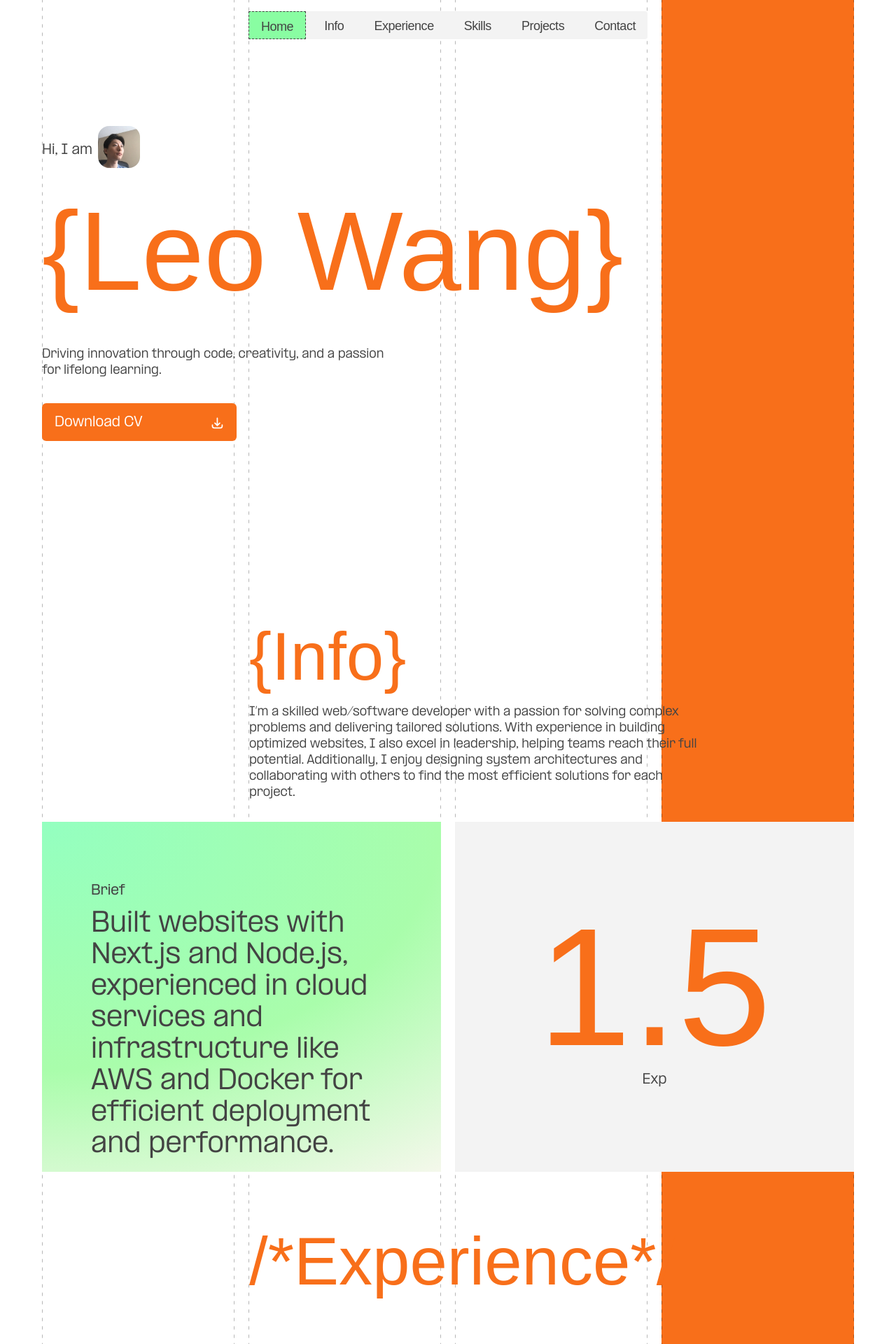
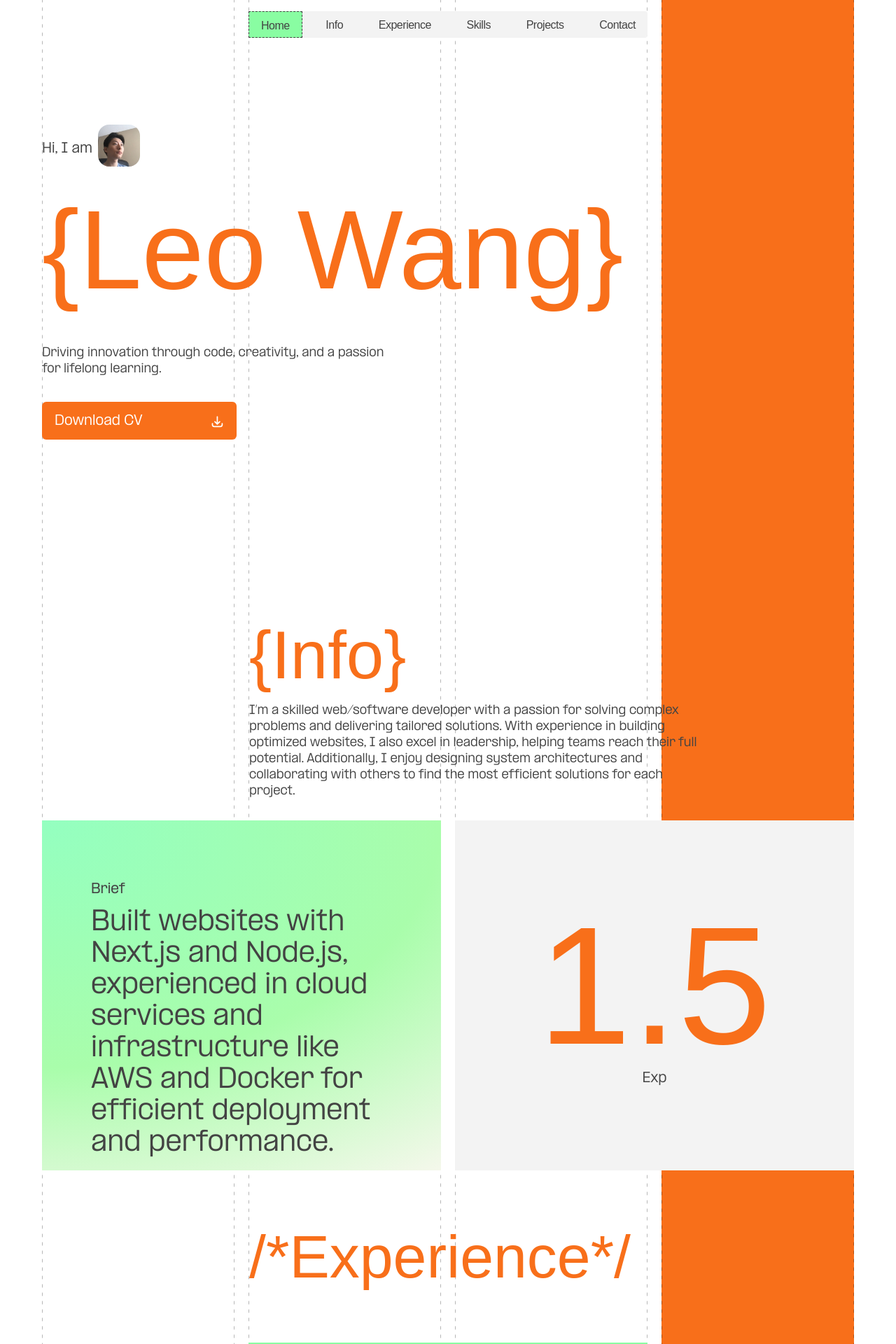
Before and after one commit to CxLeo/lw-p, a Next.js app: page / in a window 1280 px wide. Shown: the top 1920 px of the page at 70% size. Built offline with nearby package versions, Linux system fonts and the light colour scheme; a web font is replaced by a local one.

Commit message:
fixed some styling issue

```diff
--- a/app/page.tsx
+++ b/app/page.tsx
@@ -24,7 +24,7 @@ export default function Home() {
       }
 
       if (contentRef.current) {
-        setContentHeight(contentRef.current.offsetHeight+contentRef.current.offsetTop); // Get the height of the content div
+        setContentHeight(contentRef.current.offsetHeight+contentRef.current.offsetTop+20); // Get the height of the content div
       }
     };
 
--- a/components/Experience.tsx
+++ b/components/Experience.tsx
@@ -43,7 +43,7 @@ function Experience({ width }: { width: number }) {
                     whileInView={{ opacity: 1, y: 0 }}
                     transition={{ duration: 0.7 }}
                     viewport={{ once: true }}
-                    className="text-primary font-supply lg:text-[96px] text-[40px] leading-none"
+                    className="text-primary font-supply lg:text-[86px] text-[40px] leading-none"
                 >
                     {"/*"}Experience{"*/"}
                 </motion.h2>
--- a/components/NavItem.tsx
+++ b/components/NavItem.tsx
@@ -19,7 +19,7 @@ function NavItem({ item, active }: { item: NavItemProp; active: boolean }) {
                     ease: "easeInOut",
                 }}
                 href={item.link}
-                className={` text-center pb-[8px] pt-[12px] min-[1400px]:px-[25px] min-[1200px]:px-[17px] px-[15px] font-normal text-paragraph font-supply leading-none tracking-[-0.48px] text-[16px] text-lg ${
+                className={` text-center pb-[8px] pt-[12px] min-[1400px]:px-[25px] min-[1200px]:px-[17px] px-[15px] font-normal text-paragraph font-supply leading-none tracking-[-0.48px] text-[16px] ${
                     active ? "bg-[#89FDA2] border-[1px] border-dashed border-[#434343] " : ""
                 }`}
             >
--- a/components/Skill.tsx
+++ b/components/Skill.tsx
@@ -57,14 +57,13 @@ function Skill({ width }: { width: number }) {
                 </motion.p> */}
             </div>
 
-            {/* <SkillCard label={"React"} url={"/logos/react.png"}/> */}
             <div className="grid grid-row lg:grid-cols-4 lg:mt-[80px] mt-[30px] grid-cols-1 gap-x-[20px] gap-y-[25px]">
                 {
                     skills.map((skill,idx)=>(
                         <motion.div
                         initial={{ opacity: 0, y: 40 }}
                         whileInView={{ opacity: 1, y: 0 }}
-                        transition={{ duration: 0.4, delay:idx/8, type:"spring" }}
+                        transition={{ duration: 0.4, delay:idx/10, type:"spring" }}
                         viewport={{ once: true }}
                         key={idx+skill.label}>
                             <SkillCard label={skill.label} url={skill.url}/>
```
